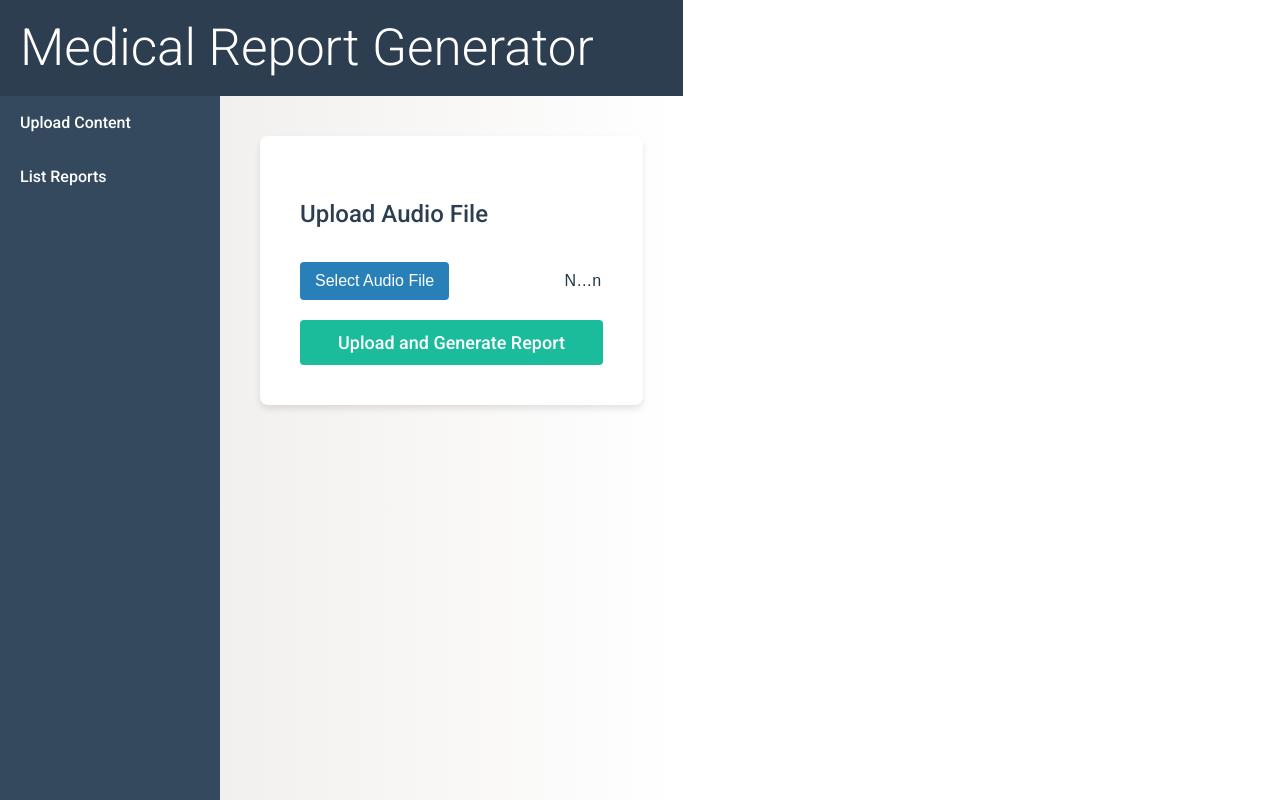
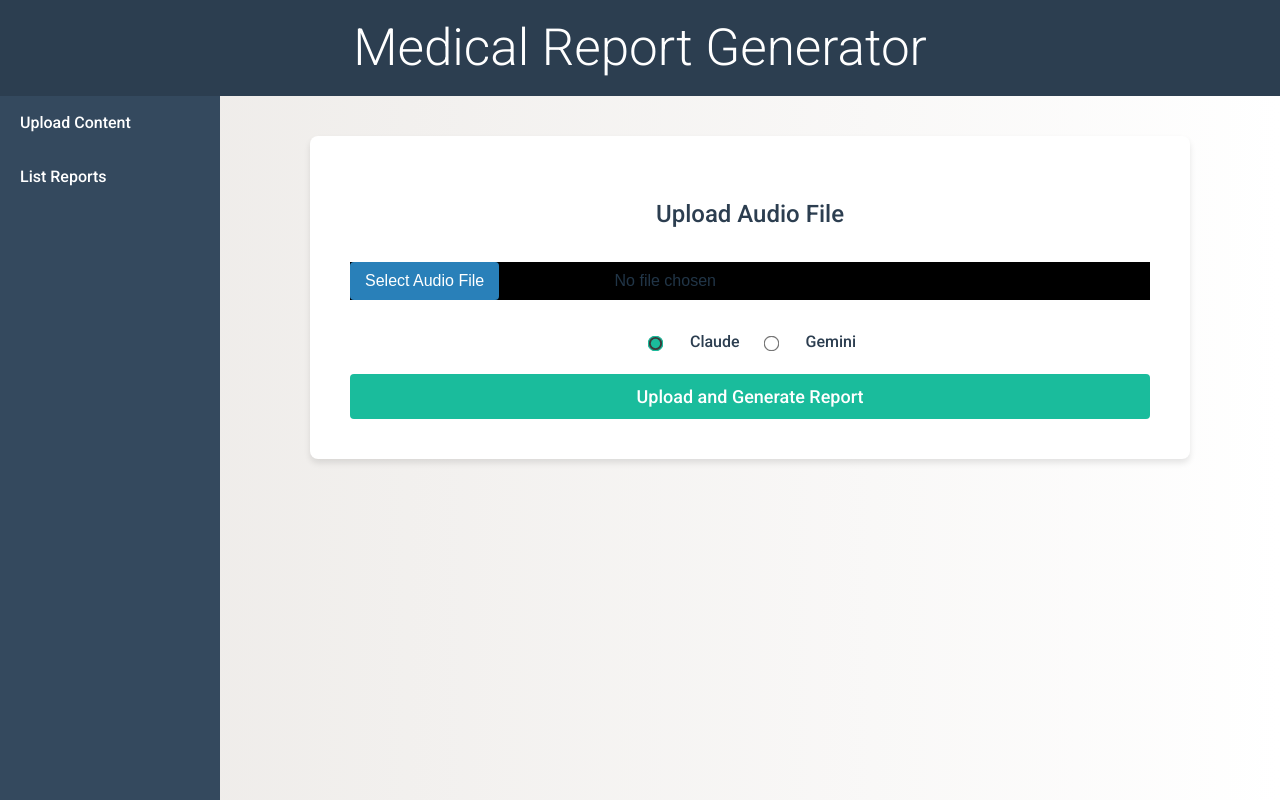
Before and after one commit to maharshiuprit/AMS691-ClinicalNotes-GPT, a React (Vite) app in the folder my-audio-app/: page / in a window 1280 px wide. Built offline with nearby package versions, Linux system fonts and the light colour scheme.

Commit message:
UI-FIx, Claude/Gemini addtion.

```diff
--- a/my-audio-app/src/App.css
+++ b/my-audio-app/src/App.css
@@ -4,6 +4,7 @@ body, html, #root {
   margin: 0;
   padding: 0;
   height: 100%;
+  width: 100%;
 }
 
 .App {
@@ -18,6 +19,9 @@ body, html, #root {
   background-color: #2c3e50;
   padding: 20px;
   color: white;
+  display: flex;
+  justify-content: center; /* Centers items horizontally */
+  align-items: center;
 }
 
 .App-header h1 {
@@ -73,6 +77,35 @@ body, html, #root {
   overflow-y: auto;
 }
 
+.model-selection {
+  display: flex; /* Use flexbox for layout */
+  justify-content: center; /* Center items horizontally */
+  align-items: center; /* Center items vertically */
+  gap: 20px; /* Add spacing between the radio button groups */
+  margin-top: 10px; /* Add some space above the section */
+  margin-bottom: 20px; /* Add some space below the section */
+}
+
+.model-selection input[type="radio"] {
+  margin-right: 8px; /* Add space between the radio button and the label */
+  accent-color: #1abc9c; /* Customize the color of the radio button */
+  transform: scale(1.2); /* Slightly enlarge the radio button for better visibility */
+}
+
+.model-selection label {
+  font-size: 16px; /* Adjust the font size */
+  font-weight: 500; /* Slightly bold for better readability */
+  color: #2c3e50; /* Match the color scheme */
+  cursor: pointer; /* Change the cursor to a pointer when hovering over the label */
+  transition: color 0.3s ease; /* Smooth transition for hover effect */
+}
+
+.model-selection label:hover {
+  color: #16a085; /* Change the label color on hover for interactivity */
+}
+
+
+
 .upload-form, .list-reports {
   max-width: 800px;
   margin: 0 auto;
@@ -85,6 +118,7 @@ body, html, #root {
 .upload-form h2, .list-reports h2 {
   margin-bottom: 30px;
   color: #2c3e50;
+  text-align: center;
 }
 
 .upload-form form {
@@ -95,6 +129,8 @@ body, html, #root {
 .upload-form input[type="file"] {
   margin-bottom: 20px;
   font-size: 16px;
+  background-color: black;
+  text-align: center;
 }
 
 .upload-form button {
@@ -177,16 +213,19 @@ body, html, #root {
 .reports-table {
   width: 100%;
   border-collapse: collapse;
+
 }
 
 .reports-table th, .reports-table td {
   padding: 12px 15px;
   border-bottom: 1px solid #ddd;
+  background-color: #16a085;
 }
 
 .reports-table th {
   background-color: #f4f4f4;
   text-align: left;
+  background-color: #2980b9;
 }
 
 .reports-table tr:hover {
@@ -195,6 +234,9 @@ body, html, #root {
 
 .reports-table td:last-child {
   text-align: right;
+}
+.reports-table th:last-child {
+  text-align: center;
 }
 
 @media (max-width: 768px) {
--- a/my-audio-app/src/App.jsx
+++ b/my-audio-app/src/App.jsx
@@ -1,10 +1,15 @@
 // src/App.jsx
 
-import React from 'react';
-import { BrowserRouter as Router, Routes, Route, NavLink } from 'react-router-dom';
-import UploadForm from './UploadForm';
-import ListReports from './ListReports';
-import './App.css';
+import React from "react";
+import {
+  BrowserRouter as Router,
+  Routes,
+  Route,
+  NavLink,
+} from "react-router-dom";
+import UploadForm from "./UploadForm";
+import ListReports from "./ListReports";
+import "./App.css";
 
 const App = () => {
   return (
@@ -23,7 +28,7 @@ const App = () => {
               <li>
                 <NavLink
                   to="/upload"
-                  className={({ isActive }) => (isActive ? 'active' : '')}
+                  className={({ isActive }) => (isActive ? "active" : "")}
                 >
                   Upload Content
                 </NavLink>
@@ -31,7 +36,7 @@ const App = () => {
               <li>
                 <NavLink
                   to="/reports"
-                  className={({ isActive }) => (isActive ? 'active' : '')}
+                  className={({ isActive }) => (isActive ? "active" : "")}
                 >
                   List Reports
                 </NavLink>
--- a/my-audio-app/src/UploadForm.jsx
+++ b/my-audio-app/src/UploadForm.jsx
@@ -1,14 +1,19 @@
 // src/UploadForm.jsx
 
-import React, { useState } from 'react';
-import axios from 'axios';
-import { toast } from 'react-toastify';
-import { saveAs } from 'file-saver';
-import CircularProgress from '@mui/material/CircularProgress';
+import React, { useState } from "react";
+import axios from "axios";
+import { toast } from "react-toastify";
+import { saveAs } from "file-saver";
+import CircularProgress from "@mui/material/CircularProgress";
 
 const UploadForm = () => {
   const [selectedFile, setSelectedFile] = useState(null);
   const [isUploading, setIsUploading] = useState(false);
+  const [selectedModel, setSelectedModel] = useState("claude"); // New state for model selection
+
+  const handleModelChange = (e) => {
+    setSelectedModel(e.target.value);
+  };
 
   const handleFileChange = (e) => {
     setSelectedFile(e.target.files[0]);
@@ -18,25 +23,25 @@ const UploadForm = () => {
     e.preventDefault();
 
     if (!selectedFile) {
-      toast.error('Please select an audio file to upload.');
+      toast.error("Please select an audio file to upload.");
       return;
     }
 
     const formData = new FormData();
-    formData.append('audio_file', selectedFile);
+    formData.append("audio_file", selectedFile);
 
     setIsUploading(true);
-    toast.info('Uploading and processing the audio file...');
+    toast.info("Uploading and processing the audio file...");
 
     try {
       const response = await axios.post(
-        'http://localhost:8000/process-audio',
+        "http://localhost:8000/process-audio",
         formData,
         {
           headers: {
-            'Content-Type': 'multipart/form-data',
+            "Content-Type": "multipart/form-data",
           },
-          responseType: 'blob', // Important for handling binary data
+          responseType: "blob", // Important for handling binary data
           onUploadProgress: (progressEvent) => {
             const percentCompleted = Math.round(
               (progressEvent.loaded * 100) / progressEvent.total
@@ -48,19 +53,19 @@ const UploadForm = () => {
 
       // Create a Blob from the response
       const blob = new Blob([response.data], {
-        type: response.headers['content-type'],
+        type: response.headers["content-type"],
       });
-      const fileName = response.headers['content-disposition']
-        ? response.headers['content-disposition'].split('filename=')[1]
-        : 'generated_report.docx';
+      const fileName = response.headers["content-disposition"]
+        ? response.headers["content-disposition"].split("filename=")[1]
+        : "generated_report.docx";
 
       // Use FileSaver to save the file
       saveAs(blob, fileName);
 
-      toast.success('Report generated successfully!');
+      toast.success("Report generated successfully!");
     } catch (error) {
       console.error(error);
-      toast.error('An error occurred while processing the audio file.');
+      toast.error("An error occurred while processing the audio file.");
     } finally {
       setIsUploading(false);
       setSelectedFile(null);
@@ -77,11 +82,34 @@ const UploadForm = () => {
           onChange={handleFileChange}
           disabled={isUploading}
         />
+        <div className="model-selection">
+          <input
+            type="radio"
+            id="claude"
+            name="model"
+            value="claude"
+            checked={selectedModel === "claude"}
+            onChange={handleModelChange}
+            disabled={isUploading}
+          />
+          <label htmlFor="claude">Claude</label>
+
+          <input
+            type="radio"
+            id="gemini"
+            name="model"
+            value="gemini"
+            checked={selectedModel === "gemini"}
+            onChange={handleModelChange}
+            disabled={isUploading}
+          />
+          <label htmlFor="gemini">Gemini</label>
+        </div>
         <button type="submit" disabled={isUploading}>
-          {isUploading ? 'Processing...' : 'Upload and Generate Report'}
+          {isUploading ? "Processing..." : "Upload and Generate Report"}
         </button>
         {isUploading && (
-          <div style={{ marginTop: '20px', textAlign: 'center' }}>
+          <div style={{ marginTop: "20px", textAlign: "center" }}>
             <CircularProgress />
           </div>
         )}
```
